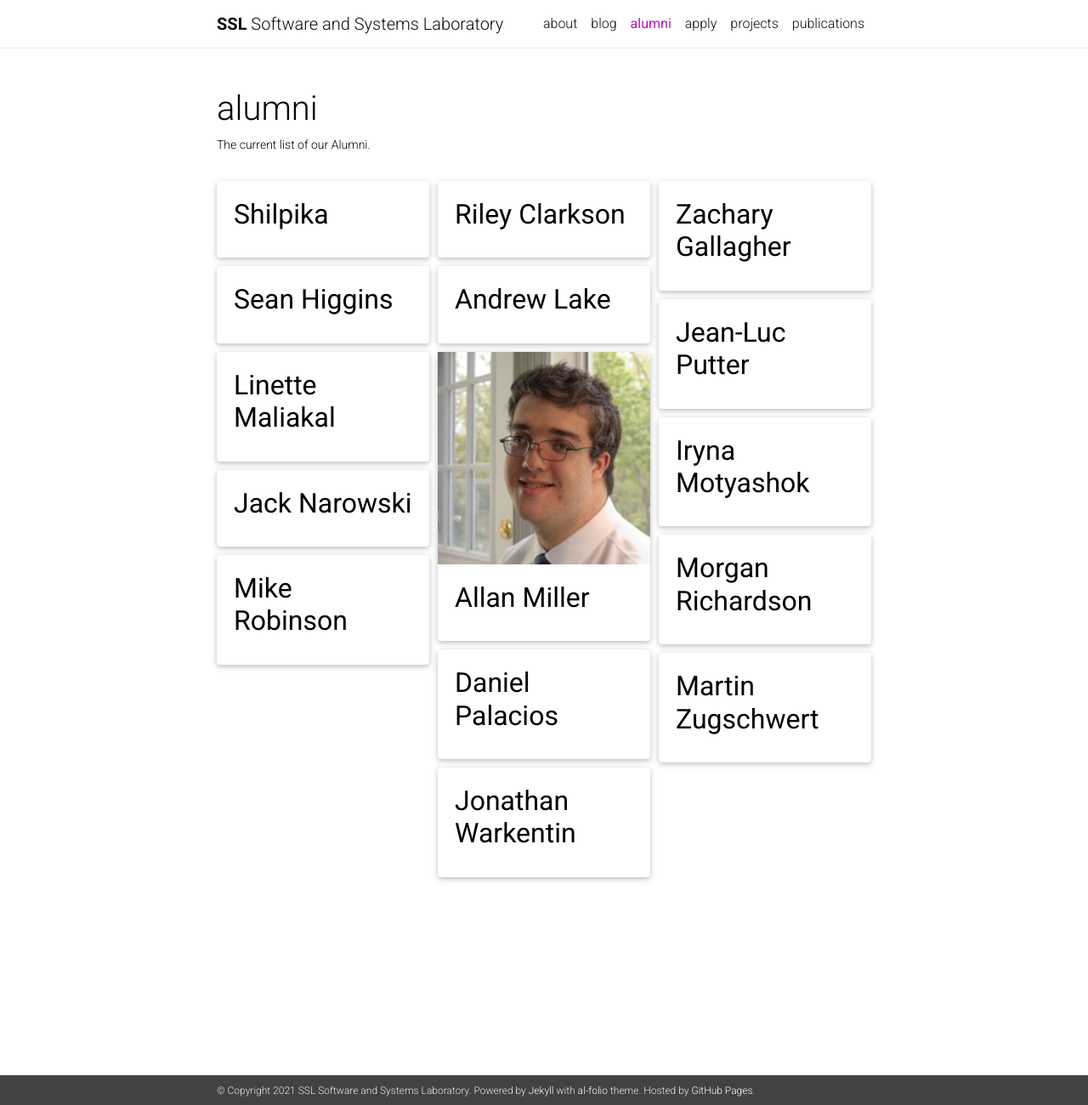
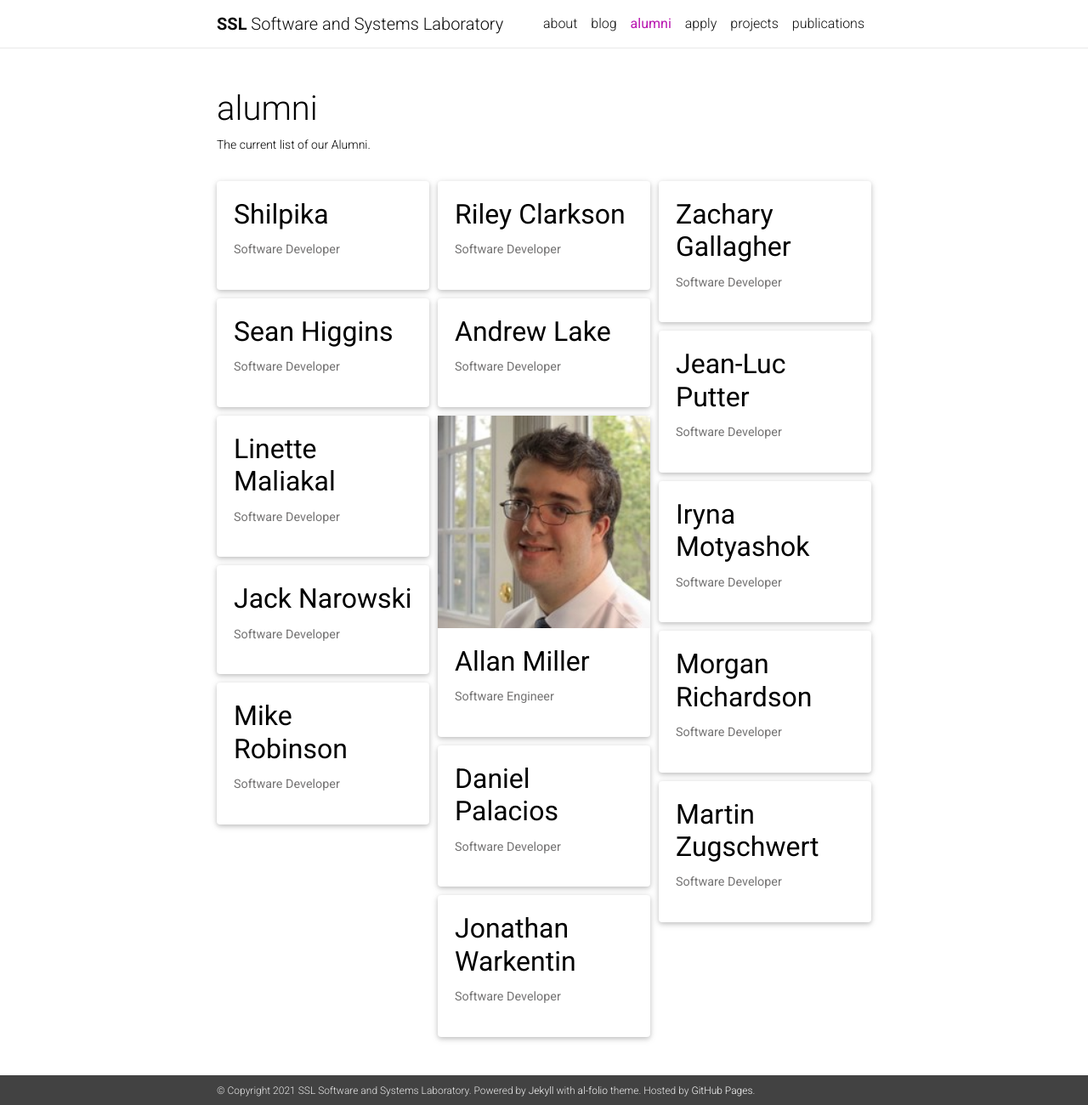
Before and after one commit to NicholasSynovic/LUC-SSL-Website, a Jekyll site: the page built from _pages/alumni.md, in a window 1280 px wide and 1300 px high. Shown: the whole window at 85% size. Built offline with Jekyll 4.4.1, drawn with Linux system fonts in a browser that asks for light colours; nearby versions of some CDN libraries; a style sheet for code colours, icons or effects is not loaded.

Commit message:
Add alumni titles

```diff
--- a/_data/alumni.yml
+++ b/_data/alumni.yml
@@ -7,7 +7,7 @@
   url:
   redirect:
   img:
-  title:
+  title: Software Developer
   github:
 
 - last: Clarkson
@@ -19,7 +19,7 @@
   url:
   redirect:
   img:
-  title:
+  title: Software Developer
   github:
 
 - last: Gallagher
@@ -30,7 +30,7 @@
   url:
   redirect:
   img:
-  title:
+  title: Software Developer
   github:
 
 - last: Higgins
@@ -42,7 +42,7 @@
   url:
   redirect:
   img:
-  title:
+  title: Software Developer
   github:
 
 - last: Lake
@@ -52,7 +52,7 @@
   url:
   redirect:
   img:
-  title:
+  title: Software Developer
   github:
 
 - last: Putter
@@ -62,7 +62,7 @@
   url:
   redirect:
   img:
-  title:
+  title: Software Developer
   github:
 
 - last: Maliakal
@@ -72,7 +72,7 @@
   url:
   redirect:
   img:
-  title:
+  title: Software Developer
   github:
 
 - last: Miller
@@ -84,7 +84,7 @@
   url: /alumni/allanMiller
   redirect:
   img: /assets/img/allan.jpeg
-  title:
+  title: Software Engineer
   github:
 
 - last: Motyashok
@@ -94,7 +94,7 @@
   url:
   redirect:
   img:
-  title:
+  title: Software Developer
   github:
 
 - last: Narowski
@@ -104,7 +104,7 @@
   url:
   redirect:
   img:
-  title:
+  title: Software Developer
   github:
 
 - last: Palacios
@@ -114,7 +114,7 @@
   url:
   redirect:
   img:
-  title:
+  title: Software Developer
   github:
 
 - last: Richardson
@@ -124,7 +124,7 @@
   url:
   redirect:
   img:
-  title:
+  title: Software Developer
   github:
 
 - last: Robinson
@@ -134,7 +134,7 @@
   url:
   redirect:
   img:
-  title:
+  title: Software Developer
   github:
 
 - last: Warkentin
@@ -146,7 +146,7 @@
   url:
   redirect:
   img:
-  title:
+  title: Software Developer
   github:
 
 - last: Zugschwert
@@ -156,5 +156,5 @@
   url:
   redirect:
   img:
-  title:
+  title: Software Developer
   github:
--- a/_pages/alumni.md
+++ b/_pages/alumni.md
@@ -22,6 +22,8 @@ nav: true
         {% endif %}
         <div class="card-body">
           <h2 class="card-title">{{ alumni.first | append: " " | append: alumni.last }}</h2>
+          <p class="card-text">{{ alumni.title }}</p>
+
           <div class="row ml-1 mr-1 p-0">
             {% if alumni.github %}
             <div class="github-icon">
```
